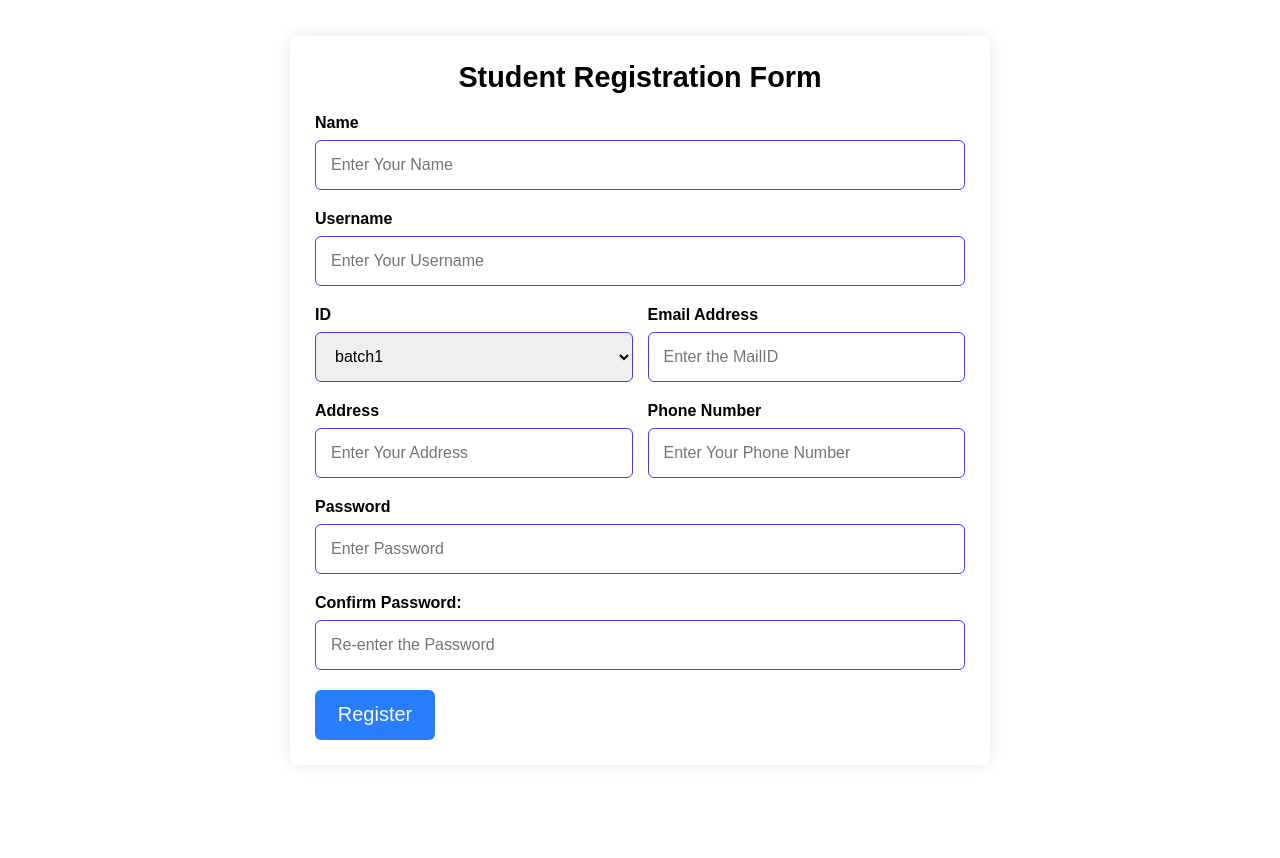
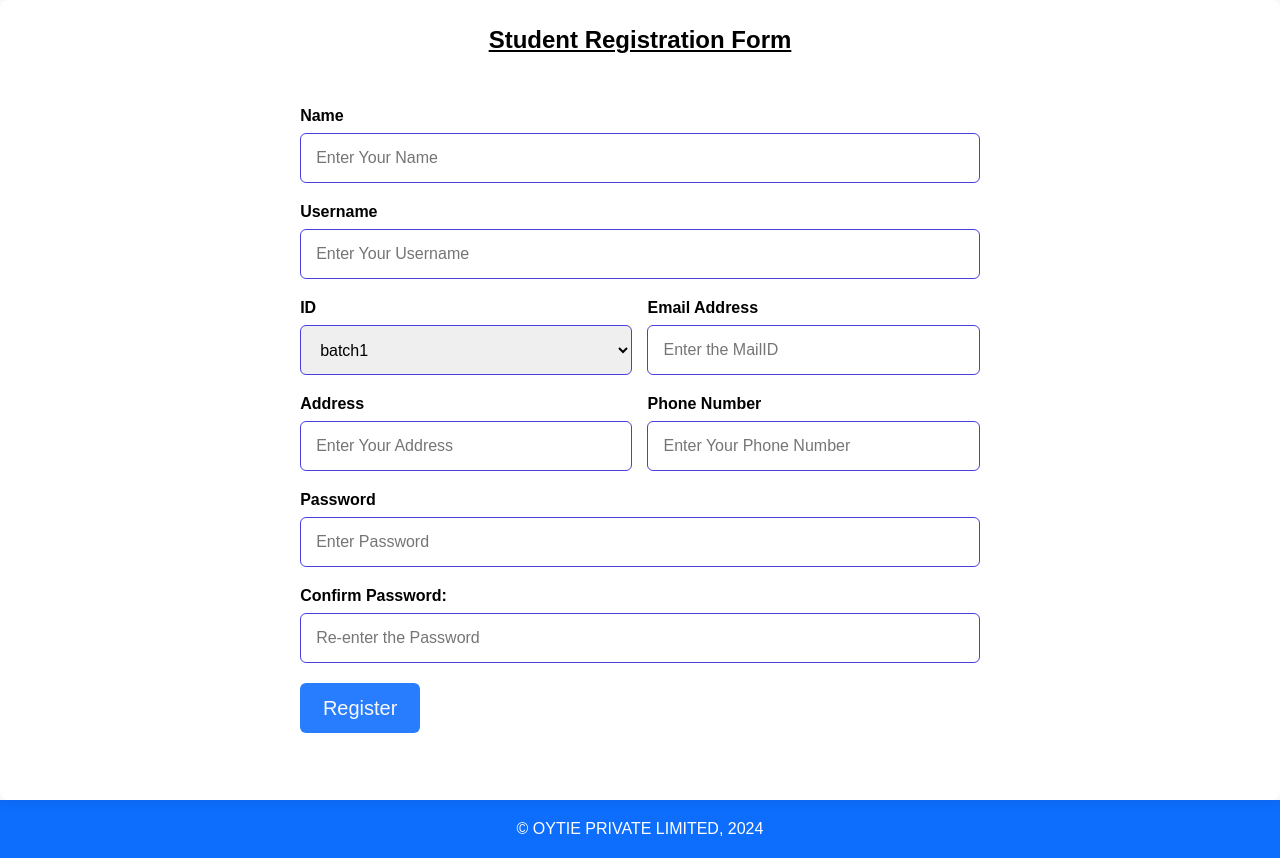
Before and after one commit to utkarsh222004/Oytie_TEAM_4, a Django app: page /studentregister/ in a window 1280 px wide. Before the commit the page ends 740 px from the top, so only its background shows below. Run offline with Django 4.2, Linux system fonts and the light colour scheme; data comes from the database, SQL or seed files in the repository.

Commit message:
Updated student_register.html with footer

```diff
--- a/assignment_management/templates/student_register.html
+++ b/assignment_management/templates/student_register.html
@@ -15,29 +15,30 @@
       font-family: "Poppins", sans-serif;
     }
 
-    body {
-      min-height: 100vh;
+    .footer {
+      background: #0d6efd;
+      width: 100%;
+      padding: 20px 0;
+      text-align: center;
+      height: fit-content;
+      color: #fff;
+    }
+
+    .footer p {
+      display: flex;
+      justify-content: center;
+      align-items: center;
+      text-align: center;
+    }
+
+
+
+    .container {
       display: flex;
       align-items: center;
       justify-content: center;
-
-
-    }
-
-    html {
-      /* background: url("https://collegeinfogeek.com/wp-content/uploads/2018/11/Essential-Books.jpg") fixed center; */
-      background-size: cover;
       min-height: 100vh;
-      display: flex;
-      align-items: center;
-      justify-content: center;
-    }
-
-    .container {
       position: relative;
-      margin-top: 25px;
-      margin-bottom: 25px;
-      max-width: 700px;
       width: 100%;
       background: white;
       padding: 25px;
@@ -58,10 +59,17 @@
     }
 
     .container header {
-      font-size: 1.2rem;
+      position: absolute;
+      font-size: 1rem;
       color: #000;
+      margin-bottom: 90vh;
+      width: 100%;
       font-weight: 500;
       text-align: center;
+    }
+
+    .container header h1 {
+      text-decoration: underline;
     }
 
     .container .form {
@@ -220,3 +228,6 @@
 
     </form>
   </section>
+  <footer class="footer">
+    <p>&copy; OYTIE PRIVATE LIMITED, 2024</p>
+  </footer>
```
